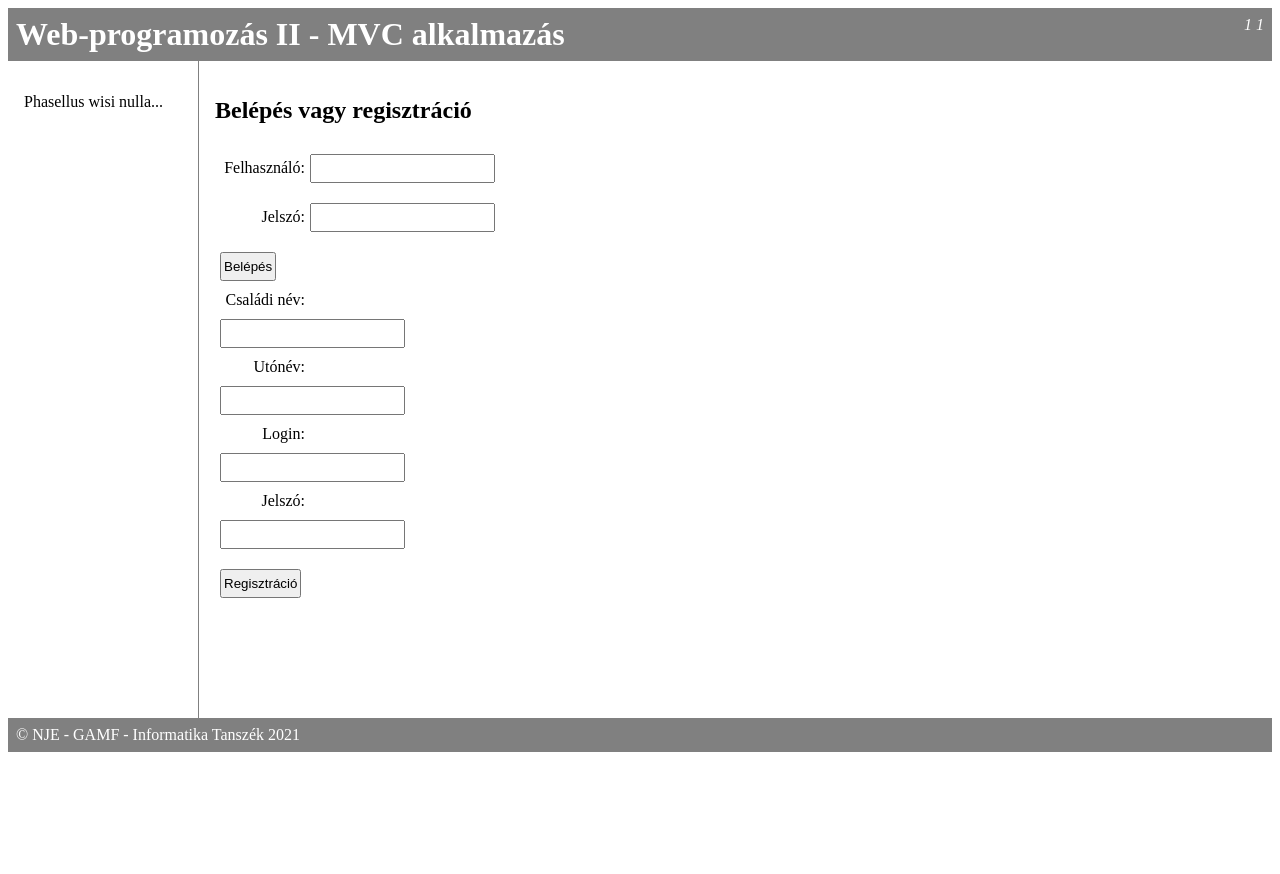
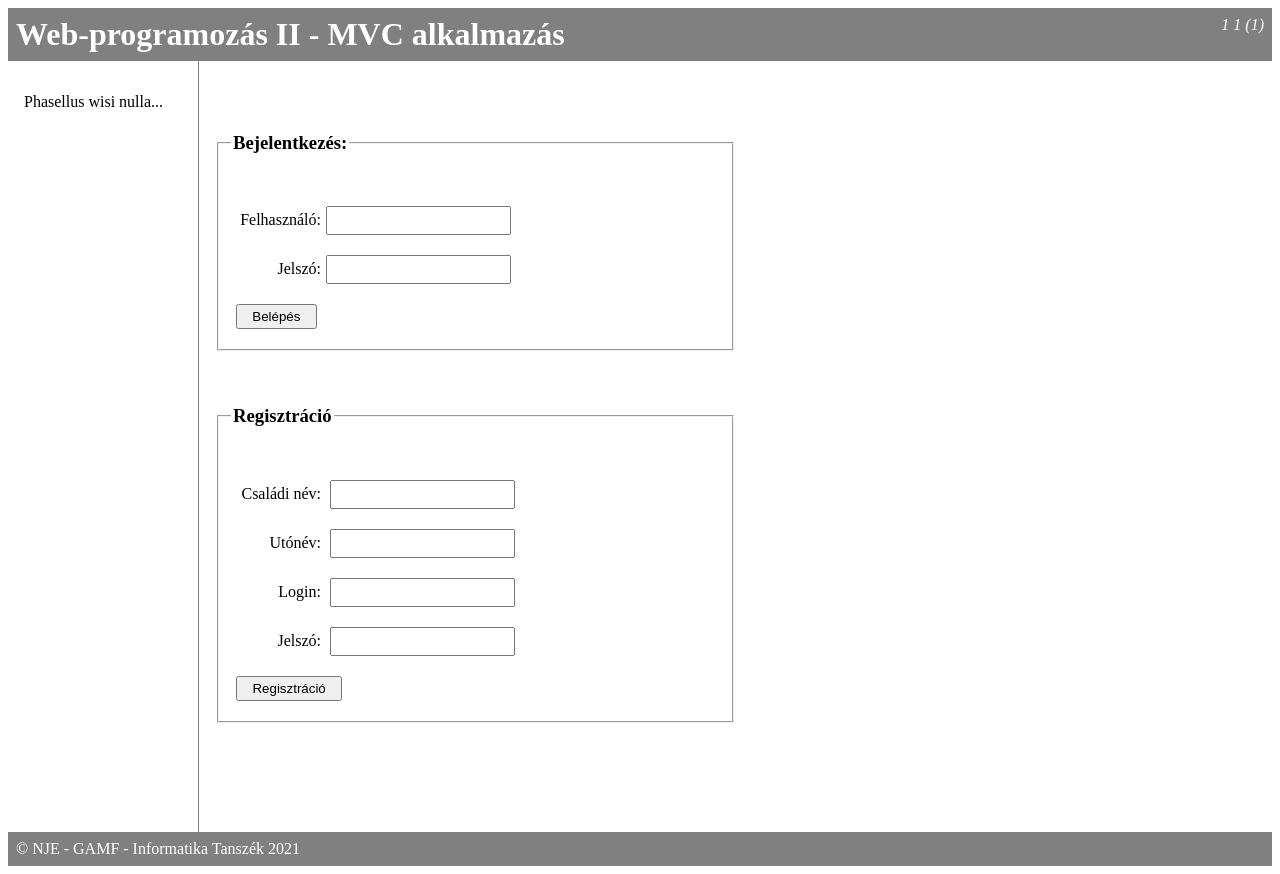
Before and after one commit to kovacsdaniel16/wp2php8, a PHP site: page /wp2php8/belepes in a window 1280 px wide. Before the commit the page ends 752 px from the top, so only its background shows below. Run offline with PHP 8.4, Linux system fonts and the light colour scheme; the visitor is signed in with stand-in values (Sample User, id 1); data comes from the database, SQL or seed files in the repository.

Commit message:
1. feladat kész

```diff
--- a/css/belepes_main.css
+++ b/css/belepes_main.css
@@ -6,4 +6,19 @@
 input {
     padding: 5px 2px;
     margin: 10px 5px;
+
 }
+input[type=submit]{
+    cursor: pointer;
+padding: 1% 5% 1% 5%;
+
+}
+
+.guest{
+    width: 50%;
+}
+
+
+.g2{
+    width: fit-content;
+}
--- a/models/beleptet_model.php
+++ b/models/beleptet_model.php
@@ -7,7 +7,7 @@
 		$retData['eredmeny'] = "";
 		try {
 			$connection = Database::getConnection();
-			$sql = "select id, csaladi_nev, utonev, jogosultsag from felhasznalok where bejelentkezes='".$vars['login']."' and jelszo='".sha1($vars['password'])."'";
+			$sql = "select id, csaladi_nev, utonev, jogosultsag, bejelentkezes from felhasznalok where bejelentkezes='".$vars['login']."' and jelszo='".sha1($vars['password'])."'";
 			$stmt = $connection->query($sql);
 			$felhasznalo = $stmt->fetchAll(PDO::FETCH_ASSOC);
 			switch(count($felhasznalo)) {
@@ -24,6 +24,8 @@
 					$_SESSION['userlastname'] =  $felhasznalo[0]['csaladi_nev'];
 					$_SESSION['userfirstname'] =  $felhasznalo[0]['utonev'];
 					$_SESSION['userlevel'] = $felhasznalo[0]['jogosultsag'];
+					$_SESSION['userlogin'] =  $felhasznalo[0]['bejelentkezes'];
+
 					Menu::setMenu();
 					break;
 				default:
--- a/models/kilepes_model.php
+++ b/models/kilepes_model.php
@@ -10,6 +10,8 @@
 		$_SESSION['userlastname'] =  "";
 		$_SESSION['userfirstname'] =  "";
 		$_SESSION['userlevel'] = "1__";
+		$_SESSION['userlogin'] =  "";
+
 		Menu::setMenu();
 		return $retData;
 	}
--- a/models/regisztracio_model.php
+++ b/models/regisztracio_model.php
@@ -20,7 +20,7 @@
 			switch(count($felhasznalo)) {
 				case 0:
 					$retData['eredmeny'] = "ERROR";
-					$retData['uzenet'] = "Regisztració sikeres " . $vars['login'] ;
+					$retData['uzenet'] = "Sikeres regisztráció " . $vars['login'] ;
                     $sqlInsert = "insert into felhasznalok(id, csaladi_nev, utonev, bejelentkezes, jelszo, jogosultsag) values (0, :csaladinev, :utonev, :bejelentkezes, :jelszo, :jogosultsag  ) ";
                     $stmt = $connection->prepare($sqlInsert);
                     $stmt->execute(array(':csaladinev' => $vars['csaladi_nev'], ':utonev' => $vars['utonev'],
--- a/views/belepes_main.php
+++ b/views/belepes_main.php
@@ -1,6 +1,11 @@
-<h1>Belépés vagy regisztráció</h1>
-  <div>
-    <div>
+<!--<h1>Belépés vagy regisztráció</h1>-->
+<br>
+<br>
+  <div class="guest">
+    <fieldset>
+    <legend><h3>Bejelentkezés:</h3></legend>
+    <br>
+    <div class="g2">
       <form name="belepes" action="<?= SITE_ROOT ?>beleptet" method="post">
       <label for="login">Felhasználó:</label><input type="text" name="login" id="login" required pattern="[a-zA-Z][\-\.a-zA-Z0-9_]{3}[\-\.a-zA-Z0-9_]+"><br>
       <label for="password">Jelszó:</label><input type="password" name="password" id="password" required pattern="[\-\.a-zA-Z0-9_]{4}[\-\.a-zA-Z0-9_]+"><br>
@@ -8,15 +13,22 @@
       </form>
       <?php //if(isset($belepes_hiba) && strlen(trim($belepes_hiba)) > 0) echo "<div class=\"uzenet\">".$belepes_hiba."</div>"; ?>
     </div>
-    <div>
+    </fieldset>
+<br><br>
+    <fieldset>
+    <legend><h3>Regisztráció</h3></legend>
+    <br>
+    <div class="g2">
       <form name="regisztracio" action="<?= SITE_ROOT ?>regisztracio" method="post">
-      <label for="csaladi_nev">Családi név: <input type = "text" name="csaladi_nev" id = "csaladi_nev"></label><br>
-      <label for="utonev">Utónév: <input type = "text" name="utonev" id = "utonev"></label><br>
-      <label for="bejelentkezes">Login: <input type = "text" name="login" id = "login" required pattern="[a-zA-Z][\-\.a-zA-Z0-9_]{3}[\-\.a-zA-Z0-9_]+"></label><br>
-      <label for="jelszo">Jelszó: <input type = "password" name="jelszo" id = "jelszo" required pattern="[\-\.a-zA-Z0-9_]{4}[\-\.a-zA-Z0-9_]+"></label><br>
+      <label for="csaladi_nev">Családi név:</label> <input type = "text" name="csaladi_nev" id = "csaladi_nev"><br>
+      <label for="utonev">Utónév:</label> <input type = "text" name="utonev" id = "utonev"><br>
+      <label for="bejelentkezes">Login:</label> <input type = "text" name="login" id = "login" required pattern="[a-zA-Z][\-\.a-zA-Z0-9_]{3}[\-\.a-zA-Z0-9_]+"><br>
+      <label for="jelszo">Jelszó:</label> <input type = "password" name="jelszo" id = "jelszo" required pattern="[\-\.a-zA-Z0-9_]{4}[\-\.a-zA-Z0-9_]+"><br>
       <input type="submit"  value="Regisztráció"><br>
       </form>
       <?php //if(isset($regisztracio_hiba) && strlen(trim($regisztracio_hiba)) > 0) echo "<div class=\"uzenet\">".$regisztracio_hiba."</div>"; ?>
     </div>
+    </fieldset>
   </div>
+
   <h2><br><?= (isset($viewData['uzenet']) ? $viewData['uzenet'] : "") ?><br></h2>
--- a/views/page_main.php
+++ b/views/page_main.php
@@ -8,7 +8,7 @@
     </head>
     <body>
         <header>
-            <div id="user"><em><?= $_SESSION['userlastname']." ".$_SESSION['userfirstname'] ?></em></div>
+            <div id="user"><em><?= $_SESSION['userlastname']." ".$_SESSION['userfirstname']." (".$_SESSION['userlogin'].")" ?></em></div>
             <h1 class="header">Web-programozás II - MVC alkalmazás</h1>
         </header>
         <nav>
```
